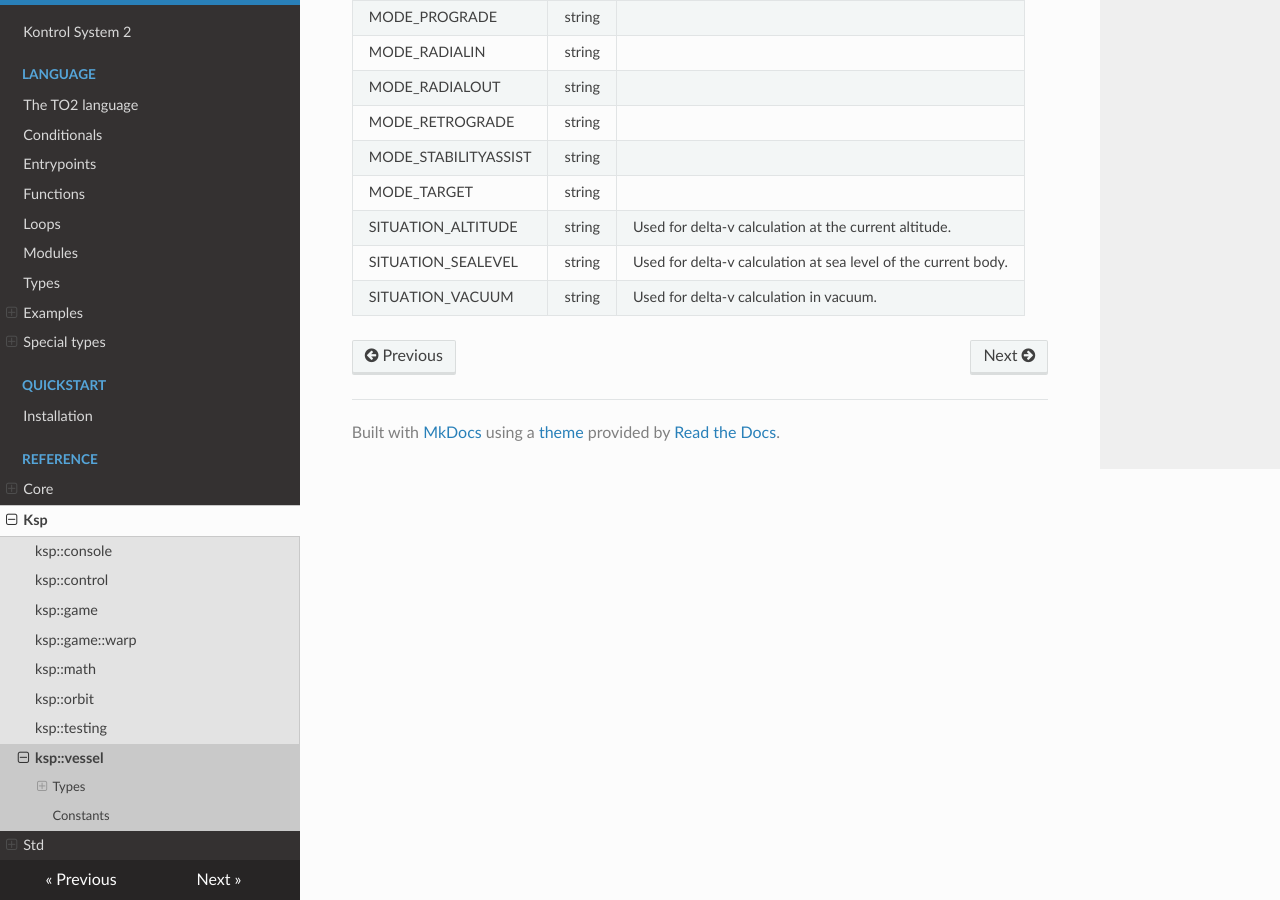
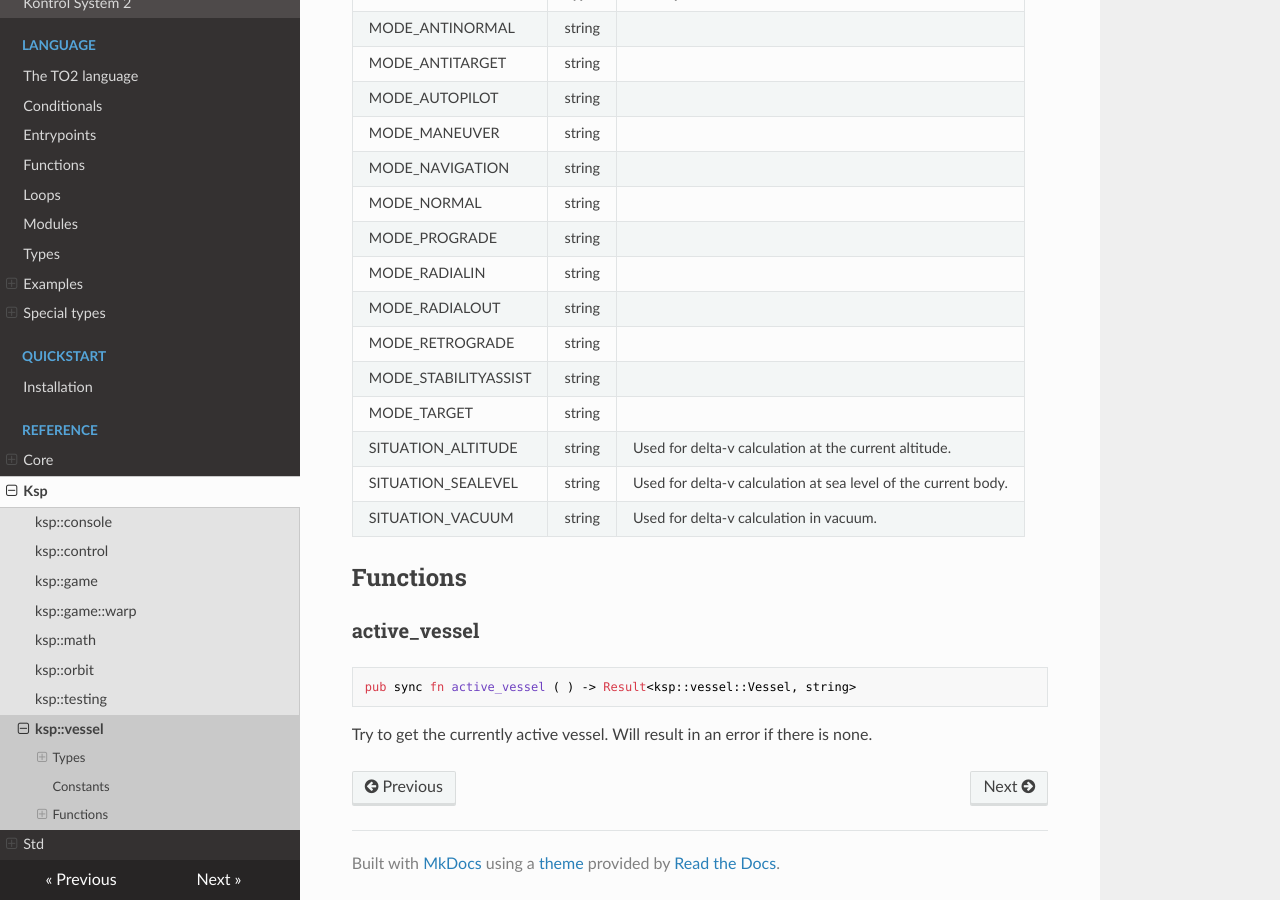
Before and after one commit to untoldwind/KontrolSystem2, an MkDocs documentation site: the page built from docs/reference/ksp/vessel.md, in a window 1280 px wide and 900 px high, scrolled down 7393 px. Built offline with MkDocs 1.6.1, drawn with Linux system fonts in a browser that asks for light colours; nearby versions of some CDN libraries; some of the changed text lies outside the part shown.

````diff
--- a/docs/reference/ksp/vessel.md
+++ b/docs/reference/ksp/vessel.md
@@ -227,7 +227,18 @@
 Name | Type | Description
 --- | --- | ---
 count | int |
+ready | bool |
 total_count | int |
+
+#### Methods
+
+##### next
+
+```rust
+staging.next ( ) -> bool
+```
+
+
 
 ### Targetable
 
@@ -261,6 +272,7 @@
 geo_coordinates | ksp::orbit::GeoCoordinates |
 heading | float |
 horizontal_surface_speed | float |
+is_active | bool |
 main_body | ksp::orbit::Body |
 maneuver | ksp::vessel::Maneuver |
 mass | float |
@@ -370,3 +382,15 @@
 SITUATION_ALTITUDE | string | Used for delta-v calculation at the current altitude.
 SITUATION_SEALEVEL | string | Used for delta-v calculation at sea level of the current body.
 SITUATION_VACUUM | string | Used for delta-v calculation in vacuum.
+
+
+## Functions
+
+
+### active_vessel
+
+```rust
+pub sync fn active_vessel ( ) -> Result<ksp::vessel::Vessel, string>
+```
+
+Try to get the currently active vessel. Will result in an error if there is none.
````
Also changed, not shown: other parts of docs/reference/ksp/vessel.md (+1 -1 lines), CHANGES.md (added, +11 -0 lines), docs/reference/ksp/control.md (+1 -1 lines), 7 other files.
